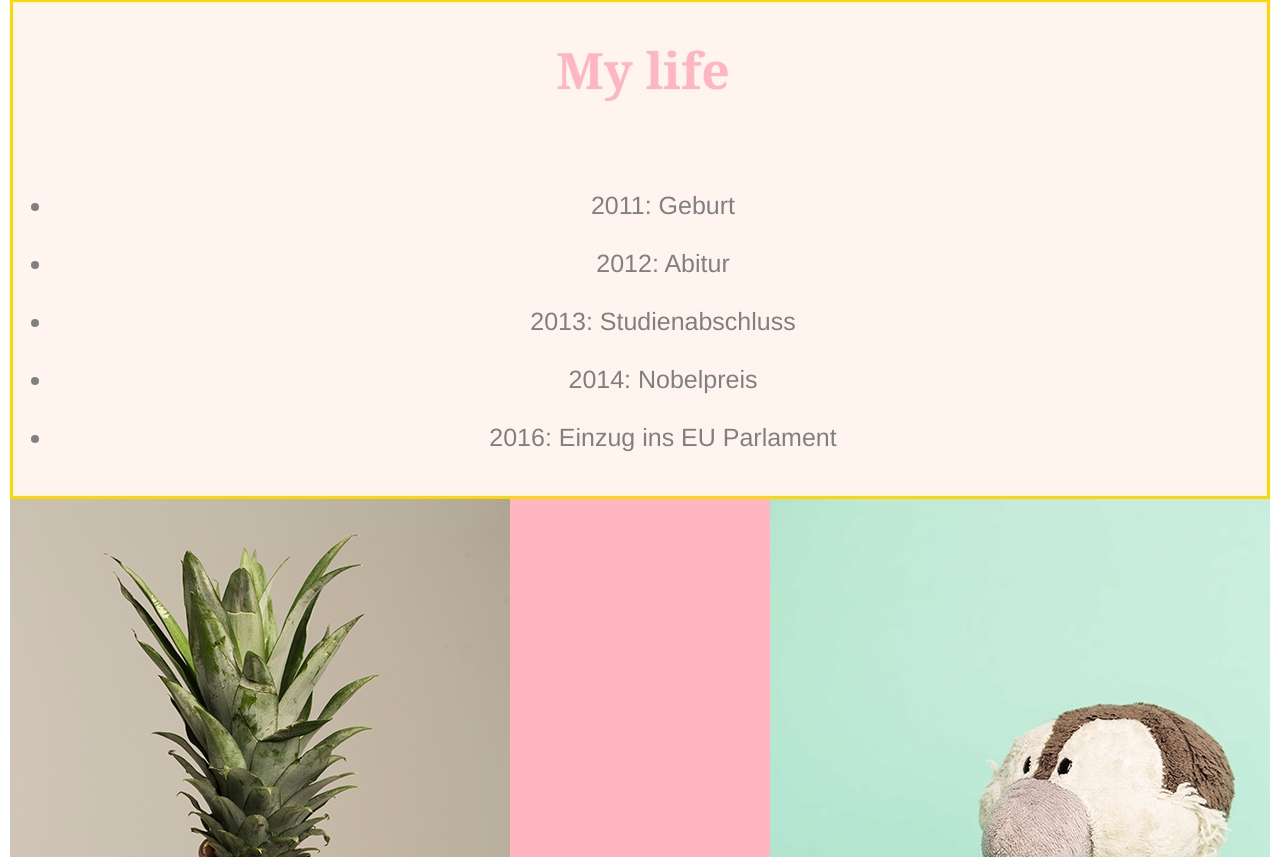
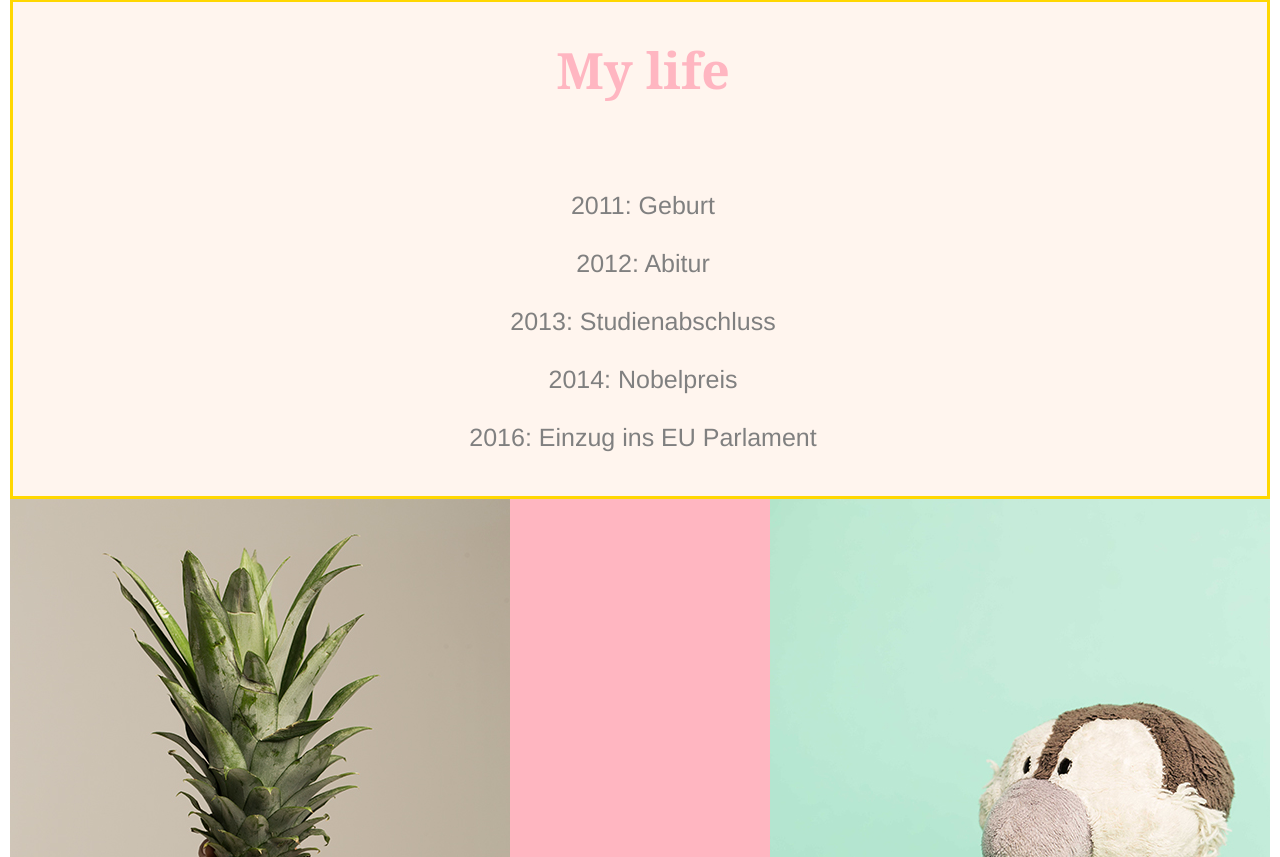
Before and after one commit to carenpauli/Pinguin-Homepage, a plain HTML site: page index.html in a window 1280 px wide. Shown: the part 1083-1940 px from the top of the page. Drawn offline with Linux system fonts and the light colour scheme.

Commit message:
Speicherstand6

```diff
--- a/css/stylesheet.css
+++ b/css/stylesheet.css
@@ -143,6 +143,7 @@ padding-top: 15px;
   height: 400px;
   font-family: Georgia, serif;
   text-align: center;
+  font-style: italic;
   font-size: 20px;
   color: #808080;
 }
--- a/index.html
+++ b/index.html
@@ -75,17 +75,21 @@ alt="mylife">
 <br/>
 
 <div class="liste">
-  <ul>
-    <li>2011: Geburt</li>
+  <p>
+    2011: Geburt
     <br/>
-    <li>2012: Abitur</li>
+  </br>
+    2012: Abitur
     <br/>
-    <li>2013: Studienabschluss</li>
+  </br>
+    2013: Studienabschluss
     <br/>
-    <li>2014: Nobelpreis</li>
+  </br>
+    2014: Nobelpreis
     <br/>
-    <li>2016: Einzug ins EU Parlament</li>
-  </ul>
+  </br>
+    2016: Einzug ins EU Parlament
+  </p>
 
 </div>
 
```
